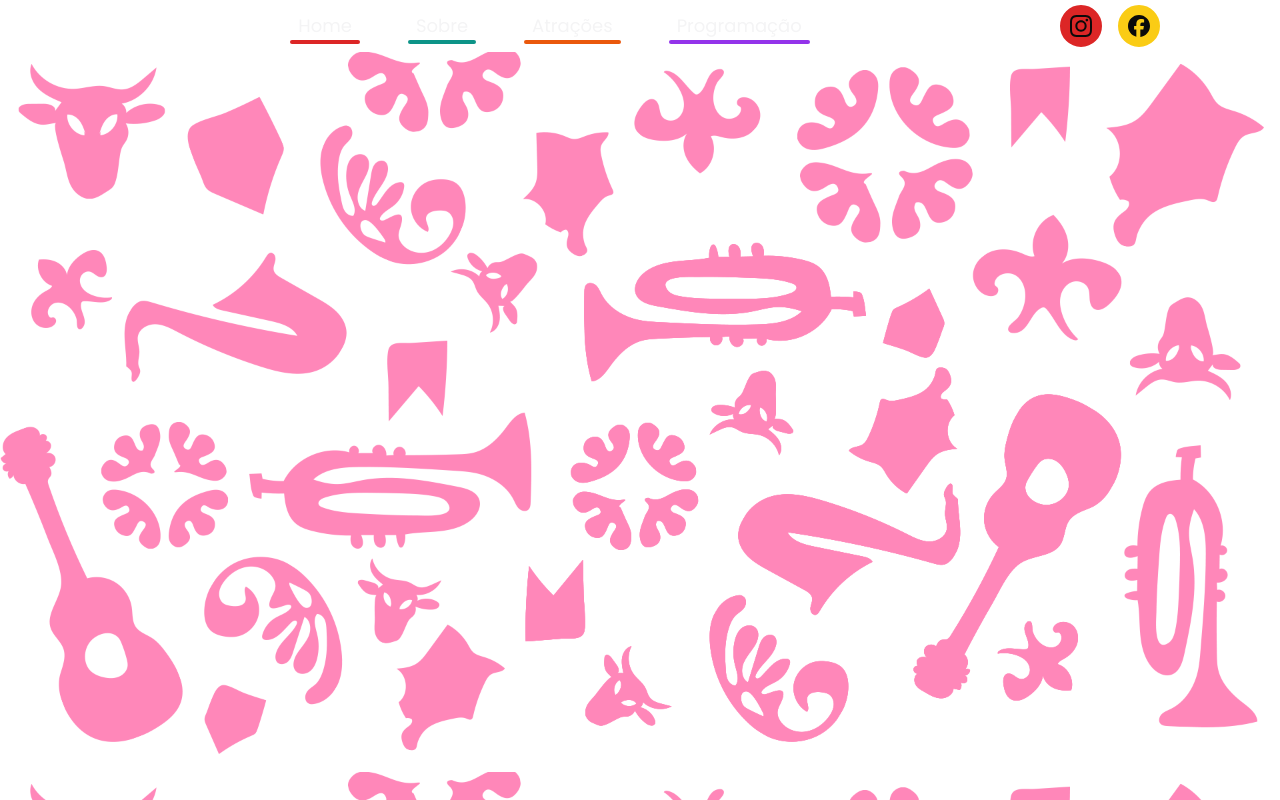
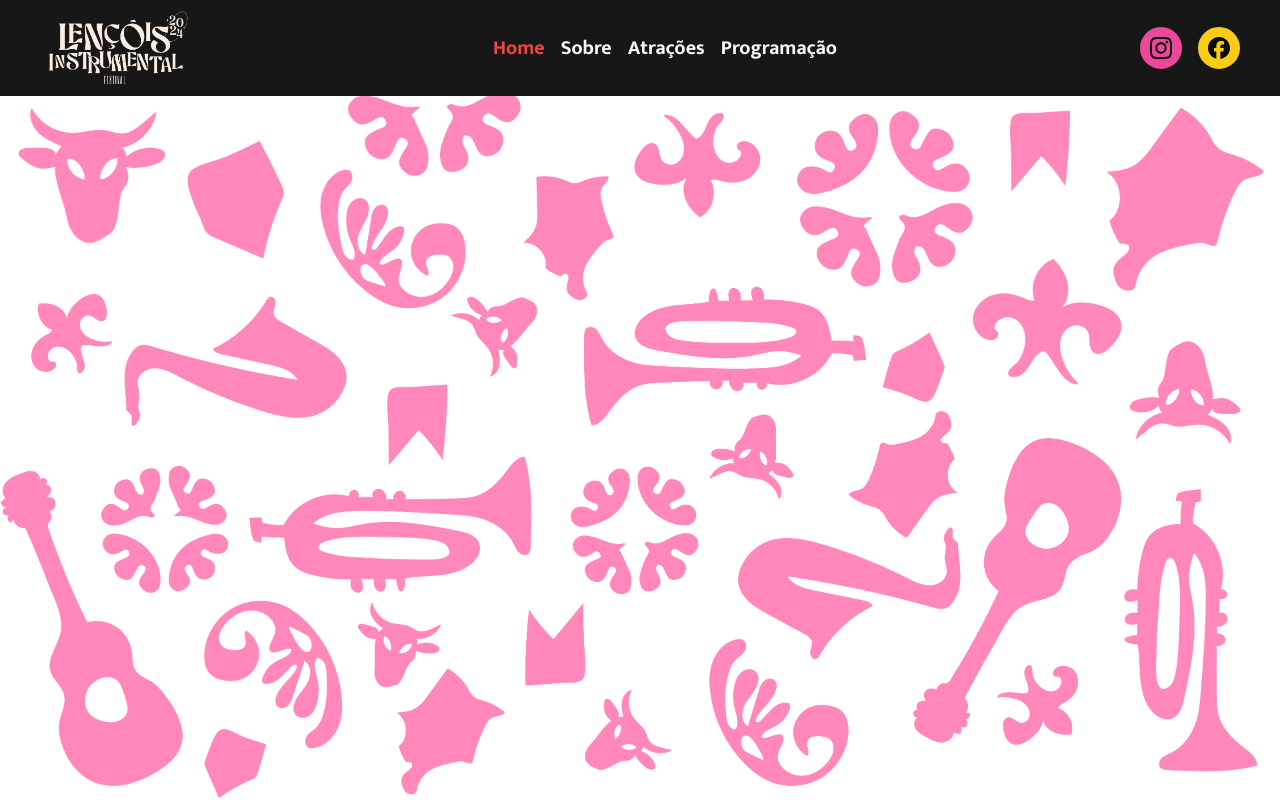
Before and after one commit to romuloromulo/lencoisjazzeblues, a Next.js app: page / in a window 1280 px wide. Shown: the top 800 px of the page. Built offline with nearby package versions, Linux system fonts and the light colour scheme.

Commit message:
mobile nav e nav terminados

```diff
--- a/src/app/atracoes/page.jsx
+++ b/src/app/atracoes/page.jsx
@@ -0,0 +1,7 @@
+import React from "react";
+
+function page() {
+  return <div>page</div>;
+}
+
+export default page;
--- a/src/app/layout.js
+++ b/src/app/layout.js
@@ -1,8 +1,8 @@
-import { Poppins } from "next/font/google";
+import { Mukta } from "next/font/google";
 import "./globals.css";
 import Navbar from "@/components/layout/navbar";
 
-const inter = Poppins({
+const inter = Mukta({
   subsets: ["latin"],
   weight: ["300", "400", "700"],
 });
--- a/src/components/layout/navbar.jsx
+++ b/src/components/layout/navbar.jsx
@@ -5,11 +5,14 @@ import { SiInstagram, SiFacebook } from "react-icons/si";
 import { AiOutlineMenu, AiOutlineClose } from "react-icons/ai";
 import { IoMenu } from "react-icons/io5";
 import Logo from "../../../public/logoSemSax.png";
+import { usePathname } from "next/navigation";
 
 import { useState } from "react";
 
 export default function Navbar() {
   const [openNav, setOpenNav] = useState(false);
+  const pathname = usePathname();
+  console.log(pathname);
 
   function handleNav() {
     console.log("teste");
@@ -18,54 +21,40 @@ export default function Navbar() {
 
   return (
     <div id="NavBar">
-      <nav className="max-w-[1200px] w-full lg:px-15 p-1  justify-between items-center px-10 hidden  sm:flex">
+      <nav className="w-full lg:px-15 bg-neutral-900 h-24 z-50 p-10 justify-between items-center px-10 hidden sm:flex">
         <div id="MenuEsquerda">
           <Link href="/">
-            {/* <Image src={Logo} width={150} height={35} alt="Logo Culturarte" /> */}
+            <Image src={Logo} width={150} height={35} alt="Logo Culturarte" />
           </Link>
         </div>
         <div id="MenuMeio">
-          <ul className="flex justify-center items-center sm:space-x-4 md:space-x-8 lg:space-x-12 text-zinc-100 text-lg">
+          <ul className="text-neutral-50 text-xl font-bold flex space-x-4">
             <Link href="/">
-              <li className=" ">
-                <p className="relative hover:text-white group p-2">
-                  Home
-                  <span className="absolute left-0 bottom-1 w-full h-1 bg-red-600  rounded-full -z-10 group-hover:h-[80%]  group-hover:transition-all"></span>
-                </p>
+              <li className={pathname === "/" ? "text-red-500" : ""}>Home</li>
+            </Link>
+            <Link href="/sobre">
+              <li className={pathname === "/sobre" ? "text-red-500 " : ""}>
+                Sobre
               </li>
             </Link>
-            <Link href="/#Sobre">
-              <li className=" ">
-                <p className="relative hover:text-white group p-2">
-                  Sobre
-                  <span className="absolute left-0 bottom-1 w-full h-1 bg-teal-600  rounded-full -z-10 group-hover:h-[80%]  group-hover:transition-all"></span>
-                </p>
+            <Link href="/atracoes">
+              <li className={pathname === "/atracoes" ? "text-red-500" : ""}>
+                Atrações
               </li>
             </Link>
-            <Link href={`/atracoes`}>
-              <li className=" ">
-                <p className="relative hover:text-white group p-2">
-                  Atrações
-                  <span className="absolute left-0 bottom-1 w-full h-1 bg-orange-600  rounded-full -z-10 group-hover:h-[80%]  group-hover:transition-all"></span>
-                </p>
-              </li>
-            </Link>
-            <Link href={`/programacao`}>
-              <li className=" ">
-                <p className="relative hover:text-white group p-2">
-                  Programação
-                  <span className="absolute left-0 bottom-1 w-full h-1 bg-purple-600  rounded-full -z-10 group-hover:h-[80%]  group-hover:transition-all"></span>
-                </p>
+            <Link href="/programacao">
+              <li className={pathname === "/programacao" ? "text-red-500" : ""}>
+                Programação
               </li>
             </Link>
           </ul>
         </div>
-        <div id="MenuEsquerda" className="flex items-center center space-x-4">
+        <div id="MenuDireita" className="flex items-center space-x-4">
           <Link
-            href="https://www.instagram.com/culturarte_maranhao/"
+            href="https://www.instagram.com/lencoisfestival/"
             target="_blank"
           >
-            <div className="bg-red-600 border-2 border-red-600  rounded-full p-2 hover:bg-transparent hover:-translate-y-[15%]  duration-300  hover:text-white ease-out">
+            <div className="bg-pink-500 border-2 border-pink-500  rounded-full p-2 hover:bg-transparent hover:-translate-y-[15%] duration-300 hover:text-white ease-out">
               <SiInstagram size={22} />
             </div>
           </Link>
@@ -73,7 +62,7 @@ export default function Navbar() {
             href="https://www.facebook.com/LencoisJazzBluesFestival"
             target="_blank"
           >
-            <div className="bg-yellow-400 border-2 border-yellow-400  rounded-full p-2 hover:bg-transparent hover:-translate-y-[15%] hover:text-white  duration-300 ease-out">
+            <div className="bg-yellow-400 border-2 border-yellow-400 rounded-full p-2 hover:bg-transparent hover:-translate-y-[15%] hover:text-white duration-300 ease-out">
               <SiFacebook size={22} />
             </div>
           </Link>
@@ -86,58 +75,76 @@ export default function Navbar() {
         } flex px-2 sm:hidden shadow-sm items-center fixed justify-between w-full h-24 bg-neutral-900 cursor-pointer`}
         style={{ top: 0 }}
       >
-        <div className="">
+        <Link href="/" className="">
           <Image
             alt="Logo Festival Lençois Jazz e Blues"
             src={Logo}
             height={150}
             width={150}
           />
-        </div>
+        </Link>
         <div onClick={handleNav} className="m-4">
           <IoMenu size={38} className="text-white font-bold" />
         </div>
       </nav>
 
       <div
-        className={`fixed left-0 top-0 w-screen sm:hidden h-[80%] bg-neutral-900 z-50 p-10 overflow-hidden transition-transform duration-500 ease-out ${
+        className={`fixed left-0 top-0 w-screen sm:hidden h-full bg-neutral-900 z-50 p-10 overflow-hidden transition-transform duration-500 ease-out ${
           openNav ? "transform translate-y-0" : "transform -translate-y-full"
         }`}
         onClick={handleNav}
       >
-        <div className="flex justify-between flex-row-reverse">
-          {/* <Image
-            src={logoNav}
+        <div className="flex justify-between">
+          <Image
+            src={Logo}
             width={100}
             height={100}
             alt="logo"
             loading="lazy"
-          /> */}
+          />
           <AiOutlineClose size={30} className="text-white font-bold" />
         </div>
-        <ul className="flex min-w-[12rem] w-[20%] text-xl flex-col mt-8 font-bold  text-zinc-200 gap-2">
-          <Link href="" className="my-4">
-            <li>Home</li>
+        <ul className="flex min-w-[12rem] text-xl flex-col mt-8 font-bold text-zinc-200 gap-2">
+          <Link href="/">
+            <li
+              className={`p-4 hover:bg-neutral-800/80 rounded-md ${
+                pathname === "/" ? "bg-neutral-800/80" : ""
+              }`}
+            >
+              Home
+            </li>
           </Link>
-
-          <Link href="/sobre " className="my-4">
-            <li>Sobre</li>
+          <div className="flex-grow border-t z-10 border-neutral-700"></div>
+          <Link href="/sobre">
+            <li
+              className={`p-4 hover:bg-neutral-800/80 rounded-md ${
+                pathname === "/sobre" ? "bg-neutral-800/80" : ""
+              }`}
+            >
+              Sobre
+            </li>
           </Link>
-          <Link href="/atracoes" className="my-4">
-            <li>Atrações</li>
+          <div className="flex-grow border-t z-10 border-neutral-700"></div>
+          <Link href="/atracoes">
+            <li
+              className={`p-4 hover:bg-neutral-800/80 rounded-md ${
+                pathname === "/atracoes" ? "bg-neutral-800/80" : ""
+              }`}
+            >
+              Atrações
+            </li>
           </Link>
-          <Link href="/programaçao" className="my-4">
-            <li>Programação</li>
+          <div className="flex-grow border-t z-10 border-neutral-700"></div>
+          <Link href="/programacao">
+            <li
+              className={`p-4 hover:bg-neutral-800/80 rounded-md ${
+                pathname === "/programacao" ? "bg-neutral-800/80" : ""
+              }`}
+            >
+              Programação
+            </li>
           </Link>
         </ul>
-        {/* <Image
-          src={baseDireita}
-          className="botton-0 right-0 absolute"
-          width={170}
-          height={170}
-          loading="lazy"
-          alt="layout"
-        /> */}
       </div>
     </div>
   );
```
